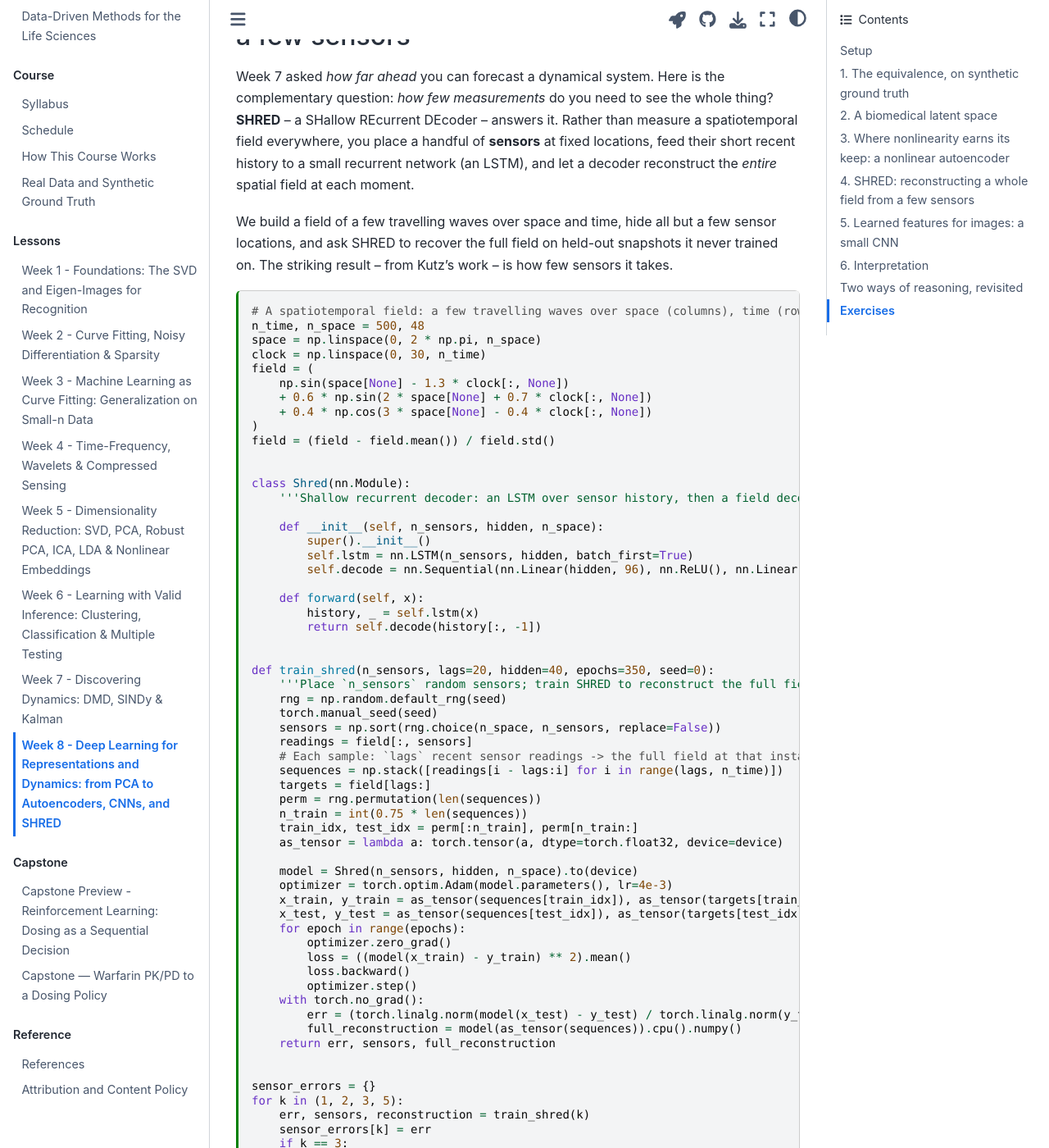
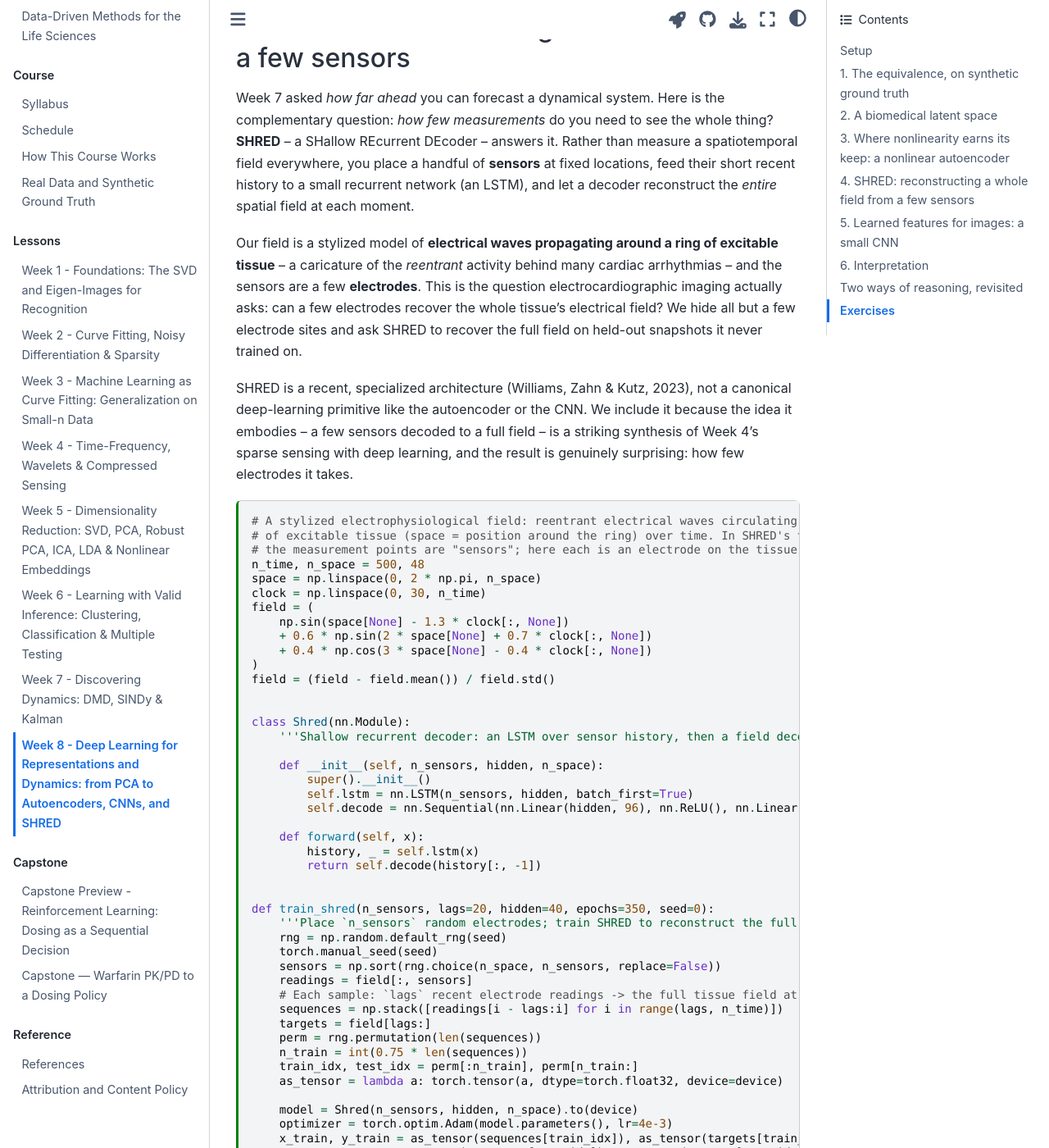
Before and after one commit to symbiont-ai/ddm4bio, a Jupyter Book: the page built from book/lessons/wk8_deep_learning.ipynb, in a window 1280 px wide and 1400 px high, scrolled down 11134 px. Shown: the whole window at 82% size. Built offline with Jupyter Book 1.0.4 settings and Sphinx 7.4.7 and the Sphinx Book theme 1.1.4, drawn with Linux system fonts in a browser that asks for light colours; some of the changed text lies outside the part shown.

Commit message:
wk8: biomedicalize the SHRED section (electrophysiology + electrodes)
Reframe SHRED's synthetic field as a stylized model of electrical waves
propagating around a ring of excitable tissue (a caricature of cardiac reentry),
with the sensors cast as electrodes -- the question electrocardiographic imaging
asks. The field math is unchanged (same low-rank traveling-wave field, same
numbers: 3 of 48 electrodes -> 2.4% held-out error), so only framing, comments,
labels, and the interpretation/limitations move to the biomedical setting.

Also add one honest sentence: SHRED is a recent, specialized architecture
(Williams, Zahn & Kutz 2023), not a canonical deep-learning primitive -- included
for the few-sensors-to-full-field synthesis of Week 4's sparse sensing with deep
learning. schedule.md W8 application updated to match.

Co-Authored-By: Claude Opus 4.8 <noreply@anthropic.com>

````diff
--- a/book/schedule.md
+++ b/book/schedule.md
@@ -17,7 +17,7 @@ dataset with a **synthetic ground-truth fixture** — see
 | **W5** | Dimensionality reduction: the SVD, PCA, robust PCA, ICA, linear discriminant analysis (LDA), and nonlinear neighbor embeddings (t-SNE, UMAP). | Finding the low-dimensional structure in single-cell expression data, and separating statistically independent mixed sources. | **10x PBMC3k** single-cell · **BloodMNIST** · synthetic ICA sources |
 | **W6** | Learning from data — unsupervised and supervised: clustering, classifiers, and correction for multiple testing / false-discovery rate. | Discovering cell types and disease subtypes, and building diagnostic classifiers. | **10x PBMC3k** single-cell · **Wisconsin (WDBC)** |
 | **W7** | Dynamics from data: dynamic mode decomposition (DMD), SINDy, and Kalman-filter data assimilation. | Modeling epidemic and physiological dynamics, and filtering noisy vital-sign streams. | **JHU COVID-19** case series · **MIT-BIH ECG** · synthetic dynamical systems |
-| **W8** | Deep learning for representations and dynamics: linear and nonlinear autoencoders (a linear autoencoder is exactly PCA), a convolutional net on blood-cell images, and shallow sensing-and-reconstruction (SHRED) architectures. | Learning a nonlinear latent that follows a curved manifold, and reconstructing a full spatiotemporal field from a handful of sensors. | Synthetic manifold & field fixtures · Wisconsin (WDBC) · **BloodMNIST** blood-cell images |
+| **W8** | Deep learning for representations and dynamics: linear and nonlinear autoencoders (a linear autoencoder is exactly PCA), a convolutional net on blood-cell images, and shallow sensing-and-reconstruction (SHRED) architectures. | Learning a nonlinear latent that follows a curved manifold, and reconstructing a tissue's full electrical field from a handful of electrodes (as in electrocardiographic imaging). | Synthetic manifold & field fixtures · Wisconsin (WDBC) · **BloodMNIST** blood-cell images |
 | [**Capstone**](capstone.md) | Model-informed reinforcement learning for precision dosing: fit a mechanistic one-compartment PK model and an indirect-response PD model (model-driven), characterize inter-patient variability (data-driven), calibrate a dosing environment, and learn a dosing policy with value iteration and Q-learning (see the [RL preview](capstone_rl_preview.ipynb)). | Designing a personalized **warfarin** dosing policy — the course's model-driven ↔ data-driven hybrid in one project. | **Warfarin PK/PD** (nlmixr2data) · synthetic PK/PD fixture |
 
 ```{note}
````
Also changed, not shown: book/lessons/wk8_deep_learning.ipynb.
